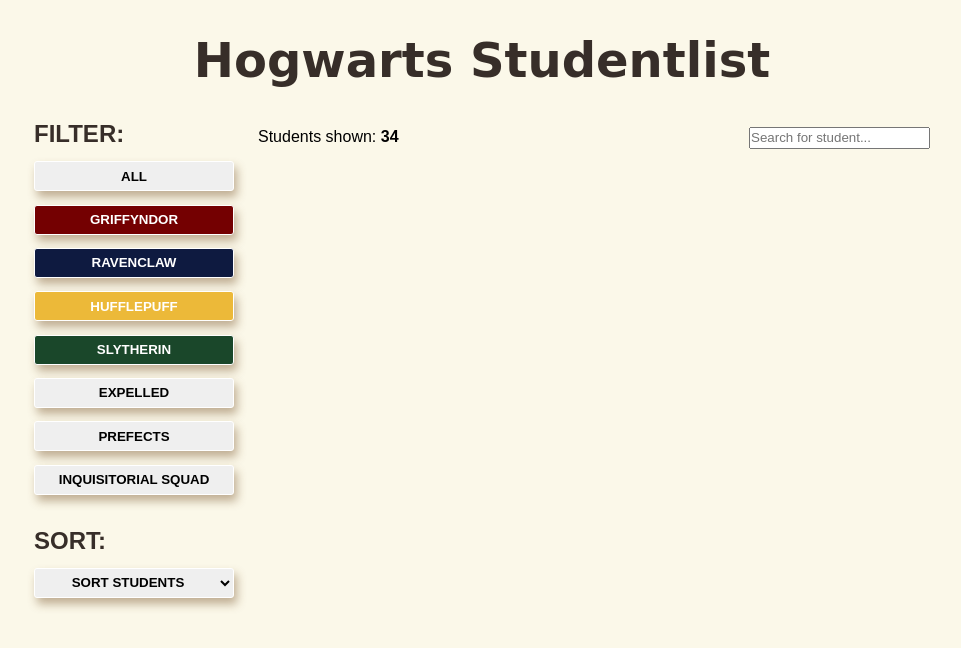
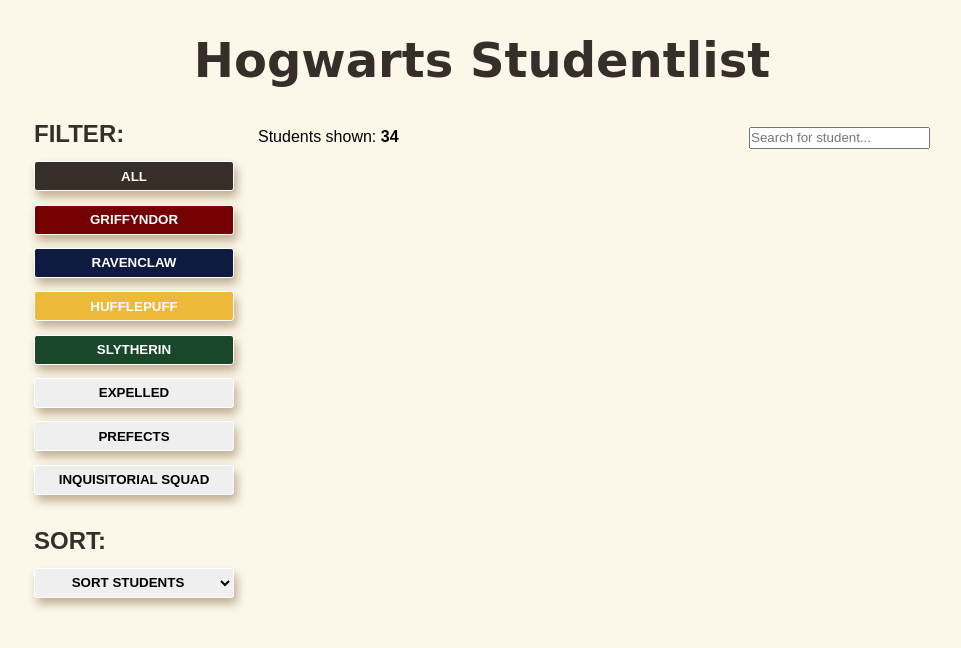
Before and after one commit to mari46re/hogwarts, a plain HTML site: page index.html in a window 1280 px wide. In both pictures the pointer is over the button "ALL". Shown: the whole page, without its empty margins (158-1119 px from the left). Drawn offline with Linux system fonts and the light colour scheme; no server answers; a web font is replaced by a local one.

Commit message:
buttons styled, JS cleansed and commented

```diff
--- a/script.js
+++ b/script.js
@@ -21,13 +21,10 @@ const Student = {
 
 let allStudents = [];
 let expelledStudents = [];
-
 let filter;
 let filteredStudents = [];
 let filterButtons;
-
 let sortThis;
-
 let isHacked = false;
 
 window.addEventListener("DOMContentLoaded", init);
@@ -49,7 +46,7 @@ async function init() {
 
   await loadJSON();
 }
-
+/*-------------------SØGEFUNKTITON------------------------*/
 document.querySelector(".search").addEventListener("keyup", (e) => {
   console.log("search");
   let searchString = e.target.value;
@@ -65,7 +62,7 @@ document.querySelector(".search").addEventListener("keyup", (e) => {
     filterStudents.length;
   displayList(filterStudents);
 });
-
+/*-------------------FILTRERING------------------------*/
 function filterButtonClicked(filterButton) {
   console.log("filter-button clicked");
 
@@ -163,6 +160,7 @@ function isInq(student) {
   return false;
 }
 
+/*-------------------SORTERING------------------------*/
 function selectedSorting(event) {
   sortThis = event;
   buildList();
@@ -248,6 +246,7 @@ function buildList() {
   displayList(currentList);
 }
 
+/*-------------------HACKING------------------------*/
 function hackTheSystem(student) {
   alert("YOU'RE BEING HACKED NOW, YEEEEEHAAWWW");
 
@@ -306,6 +305,7 @@ function createMe() {
   return me;
 }
 
+/*-------------------FETCH STUDENT JSON------------------------*/
 async function loadJSON() {
   const response = await fetch(url);
   const studentJSON = await response.json();
@@ -313,6 +313,7 @@ async function loadJSON() {
   prepareObjects(studentJSON);
 }
 
+/*-------------------KLARGØR DATA------------------------*/
 function prepareObjects(studentJSON) {
   studentJSON.forEach((jsonObject) => {
     const student = Object.create(Student);
@@ -406,6 +407,7 @@ function prepareObjects(studentJSON) {
     if (student.firstName == "Leanne") {
       student.image = "missing_student";
     }
+    /*-------------------FETCH BLOOD-DATA------------------------*/
 
     loadBloodJSON();
 
@@ -438,6 +440,7 @@ function prepareObjects(studentJSON) {
   displayList(allStudents);
 }
 
+/*-------------------VIEW: VIS STUDENTS------------------------*/
 function displayList(studentObjects) {
   // clear the list
   document.querySelector("#list").innerHTML = "";
@@ -465,6 +468,7 @@ function displayList(studentObjects) {
     klon.querySelector(".house").textContent = student.house;
     klon.querySelector(".image").src = `/images/${student.image}.png`;
 
+    /*-------------------EXPELL 1------------------------*/
     klon.querySelector(".expell-btn").addEventListener("click", clickExpell);
     function clickExpell() {
       document
@@ -472,7 +476,7 @@ function displayList(studentObjects) {
         .removeEventListener("click", clickExpell);
 
       if (isHacked === true && student.firstName === "Marikka") {
-        alert("EXPELLING ME??? Are you NUTS! THAT AIN'T NEVA HAPPENIN'!!!!");
+        alert("EXPELLING ME??? Are you NUTS! THAT AIN'T NEVA GON' HAPPN'!!!!");
       } else {
         if (student.schoolstatus === false) {
           //Toggle
@@ -486,6 +490,7 @@ function displayList(studentObjects) {
       buildList();
     }
 
+    /*-------------------PREFECT 1------------------------*/
     klon.querySelector(".prefect-btn").addEventListener("click", clickPrefect);
     function clickPrefect() {
       document
@@ -503,19 +508,6 @@ function displayList(studentObjects) {
       }
       buildList();
     }
-
-    //Hvis student er PREFECT, tilføjes en stjerne på Li-element
-
-    // if (student.prefect === true && student.inq === true) {
-    //   klon.querySelector(".firstName").textContent =
-    //     student.fullName + " 🌟 🎖 ";
-    //   klon.querySelector(".prefect-btn").textContent = "Remove prefect";
-    // } else if (student.prefect === true) {
-    //   klon.querySelector(".firstName").textContent = student.fullName + " 🌟";
-    //   klon.querySelector(".prefect-btn").textContent = "Remove prefect";
-    // } else if (student.inq === true) {
-    //   klon.querySelector(".firstName").textContent = student.fullName + "🎖";
-    // }
 
     //Hvis student er EXPELLED, grayscales billede samt hide fjernes fra DOM-element
     if (student.schoolstatus === false) {
@@ -539,6 +531,7 @@ function displayList(studentObjects) {
   });
 }
 
+/*-------------------POPUP------------------------*/
 function showDetails(student) {
   document.querySelector("li").removeEventListener("click", showDetails);
 
@@ -559,6 +552,7 @@ function showDetails(student) {
 
   popup.style.display = "block";
 
+  /*-------------------POPUP I HUSENES FARVER------------------------*/
   if (student.house == "Slytherin") {
     popup.querySelector(".img-container").style.backgroundColor = "#1a472a";
     popup.querySelector(".crest").src = "images/slytherin.png";
@@ -592,6 +586,7 @@ function showDetails(student) {
   popup.querySelector(".blood").textContent = student.bloodStatus;
   popup.querySelector(".inq-btn").addEventListener("click", clickInq);
 
+  /*-------------------INQUISITORIAL SQUAD------------------------*/
   //Når der klikkes på "Add to inq..."
   function clickInq() {
     //Dette kan kun lade sig gøre, hvis student går på skolen og er PUREBLOOD eller SLYTHERIN
@@ -629,6 +624,7 @@ function showDetails(student) {
     }
   }
 
+  /*-------------------LUK POPUP------------------------*/
   //Uanset om man trykker på kryds el. andet sted på popup'en, lukker det ned
   document.querySelector("#luk").addEventListener("click", () => {
     popup.style.display = "none";
@@ -668,6 +664,7 @@ function showDetails(student) {
   }
 }
 
+/*-------------------EXPELL 2------------------------*/
 function expellStudent(selectedStudent) {
   if (selectedStudent.schoolstatus === true) {
     console.log(selectedStudent);
@@ -681,6 +678,7 @@ function expellStudent(selectedStudent) {
   buildList();
 }
 
+/*-------------------PREFECT 2------------------------*/
 function tryToMakeAPrefect(selectedstudent) {
   const prefects = allStudents.filter((student) => student.prefect);
 
--- a/styles.css
+++ b/styles.css
@@ -110,6 +110,7 @@ aside article {
 }
 
 #luk {
+  cursor: pointer;
   position: absolute;
   top: 0;
   right: 0;
@@ -208,6 +209,12 @@ button.close {
 #popup article {
   height: 80%;
   box-shadow: 1px 1px 10px rgb(22, 21, 21);
+}
+
+button:hover {
+  color: rgb(251, 248, 233);
+  background-color: #372e29;
+  transition: 0.3s;
 }
 
 @media (min-width: 700px) {
```
